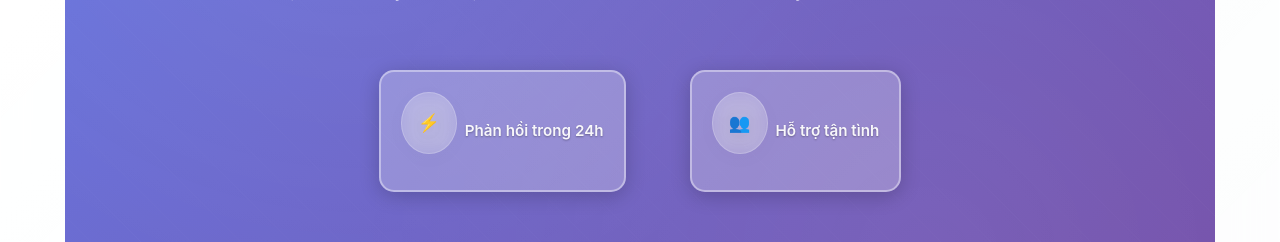
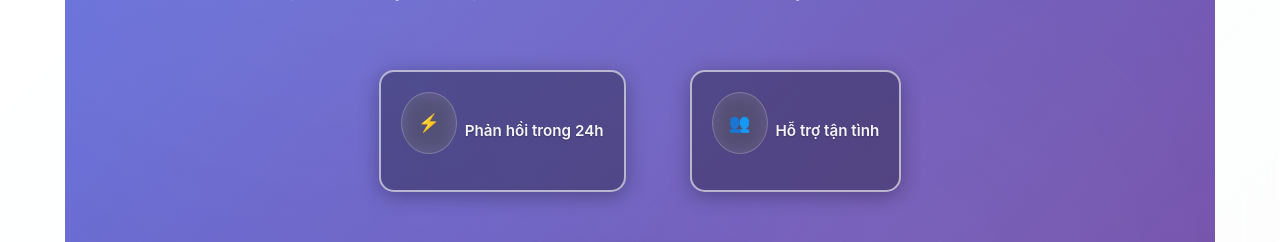
Before and after one commit to ngoclaithe/localby, a React (Create React App) app: page /contact in a window 1280 px wide. Shown: the part 459-701 px from the top of the page. Built offline with nearby package versions, Linux system fonts and the light colour scheme; no server answers; a web font is replaced by a local one.

Commit message:
Tạo background đậm và text màu tương phản cao cho thống kê
cgen-ba52093eb31d4d2f8b756d8941a05d2a

```diff
--- a/src/HomeGenZ.css
+++ b/src/HomeGenZ.css
@@ -148,14 +148,14 @@
 
 .stat-item {
   text-align: center;
-  background: rgba(255, 255, 255, 0.25);
+  background: rgba(0, 0, 0, 0.3);
   backdrop-filter: blur(10px);
   padding: 20px;
   border-radius: 15px;
-  border: 2px solid rgba(255, 255, 255, 0.4);
+  border: 2px solid rgba(255, 255, 255, 0.6);
   min-width: 100px;
   transition: transform 0.3s ease;
-  box-shadow: 0 4px 20px rgba(0, 0, 0, 0.2);
+  box-shadow: 0 4px 20px rgba(0, 0, 0, 0.3);
 }
 
 .stat-item:hover {
@@ -166,21 +166,19 @@
   display: block;
   font-size: 2rem;
   font-weight: 900;
-  color: #ffffff;
-  text-shadow:
-    0 2px 8px rgba(0, 0, 0, 0.8),
-    0 0 10px rgba(0, 0, 0, 0.4);
+  color: #ffd700;
+  text-shadow: 0 2px 8px rgba(0, 0, 0, 0.8);
 }
 
 .stat-label {
   display: block;
   color: #ffffff;
   font-weight: 700;
-  font-size: 0.9em;
+  font-size: 0.95em;
   margin-top: 5px;
-  text-shadow:
-    0 2px 8px rgba(0, 0, 0, 0.8),
-    0 0 10px rgba(0, 0, 0, 0.4);
+  text-shadow: 0 2px 8px rgba(0, 0, 0, 0.8);
+  text-transform: uppercase;
+  letter-spacing: 0.5px;
 }
 
 .genz-btn {
```
